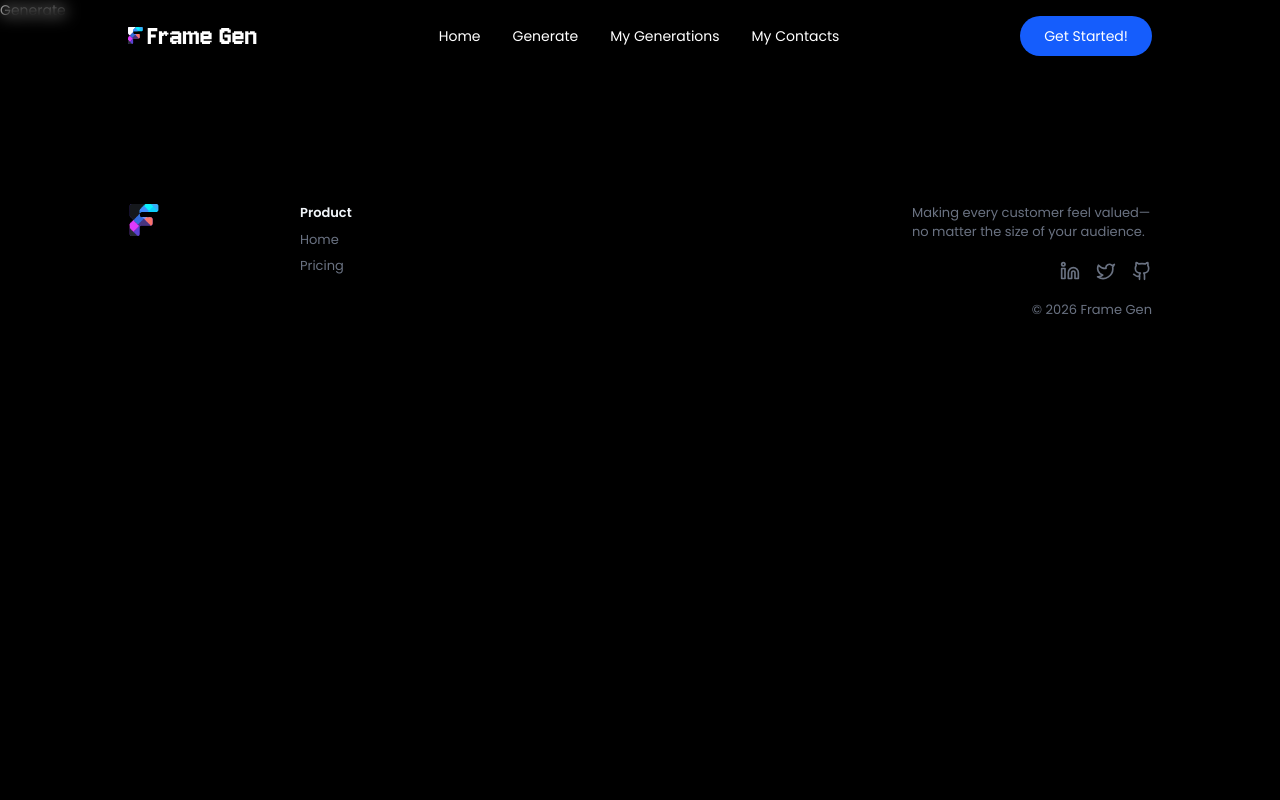
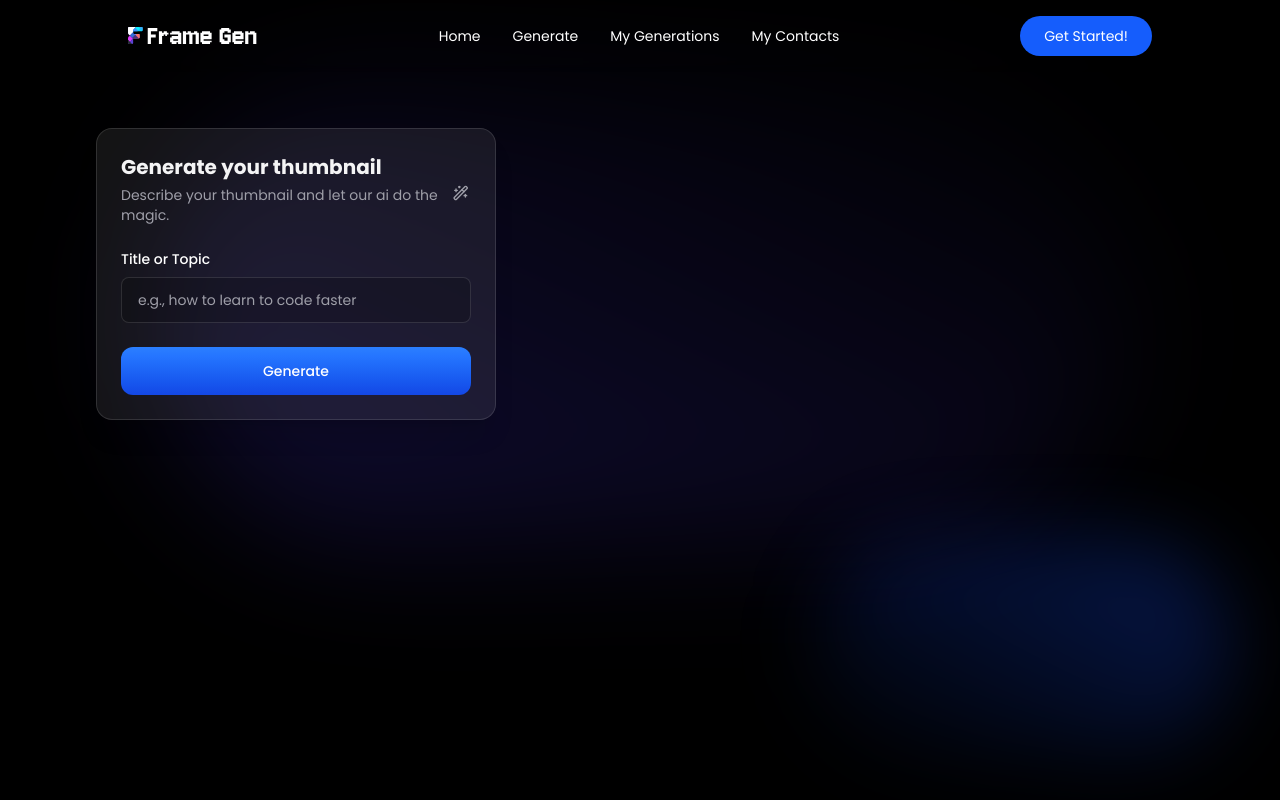
Before and after one commit to 0dux/FrameGen, a React (Vite) app in the folder client/: page /generate in a window 1280 px wide. Shown: the top 800 px of the page. Built offline with nearby package versions, Linux system fonts and the light colour scheme.

Commit message:
Generate page development

```diff
--- a/client/src/pages/Generate.tsx
+++ b/client/src/pages/Generate.tsx
@@ -1,5 +1,68 @@
+import { WandSparkles } from "lucide-react";
+import { useState } from "react";
+import { useParams } from "react-router-dom";
+import type { IThumbnail } from "../assets/assets";
+import SoftBackDrop from "../components/SoftBackDrop";
+
 const Generate = () => {
-  return <div>Generate</div>;
+  const { id } = useParams();
+  const [title, setTitle] = useState("");
+  const [additionalDetails, setAdditionalDetails] = useState("");
+  const [thumbnail, setThumbnail] = useState<IThumbnail | null>(null);
+  const [loading, setLoading] = useState(false);
+
+  return (
+    <>
+      <SoftBackDrop />
+      <div className="pt-24 min-h-screen">
+        <main className="max-w-6xl mx-auto px-4 sm:px-6 lg:px-8 py-8 pb-28 lg:pb-8 ">
+          <div className="grid lg:grid-cols-[400px_1fr] gap-8">
+            {/* left panel */}
+            <div className={`space-y-6 ${id && "pointer-events-none"}`}>
+              <div className="p-6 rounded-2xl bg-white/8 border border-white/12 shadow-xl space-y-6">
+                {/* Title and Description for card */}
+                <div>
+                  <h2 className="text-xl font-bold mb-1 text-zinc-100">
+                    Generate your thumbnail
+                  </h2>
+                  <p className="flex text-sm text-zinc-400">
+                    Describe your thumbnail and let our ai do the magic.
+                    <WandSparkles className="h-4" />
+                  </p>
+                </div>
+
+                {/* Input field for generation*/}
+                <div className="space-y-5">
+                  <div className="space-y-2">
+                    <label className="block text-sm font-medium">
+                      Title or Topic
+                    </label>
+                    <input
+                      type="text"
+                      value={title}
+                      onChange={(e) => setTitle(e.target.value)}
+                      maxLength={100}
+                      placeholder="e.g., how to learn to code faster"
+                      className="w-full px-4 py-3 rounded-lg border border-white/12 bg-black/20 text-zinc-100 placeholder:text-zinc-400 focus:outline-none focus:ring-2 focus:ring-blue-500"
+                    />
+                  </div>
+                </div>
+
+                {/* Submit Button */}
+                {!id && (
+                  <button className="py-3.5 bg-blue-700 rounded-xl w-full text-sm bg-linear-to-b from-blue-500 to-blue-700 font-medium hover:from-blue-700 transition-colors disabled:cursor-not-allowed duration-200">
+                    {loading ? "Generating ..." : "Generate"}
+                  </button>
+                )}
+              </div>
+            </div>
+            {/* right panel */}
+            <div></div>
+          </div>
+        </main>
+      </div>
+    </>
+  );
 };
 
 export default Generate;
```
